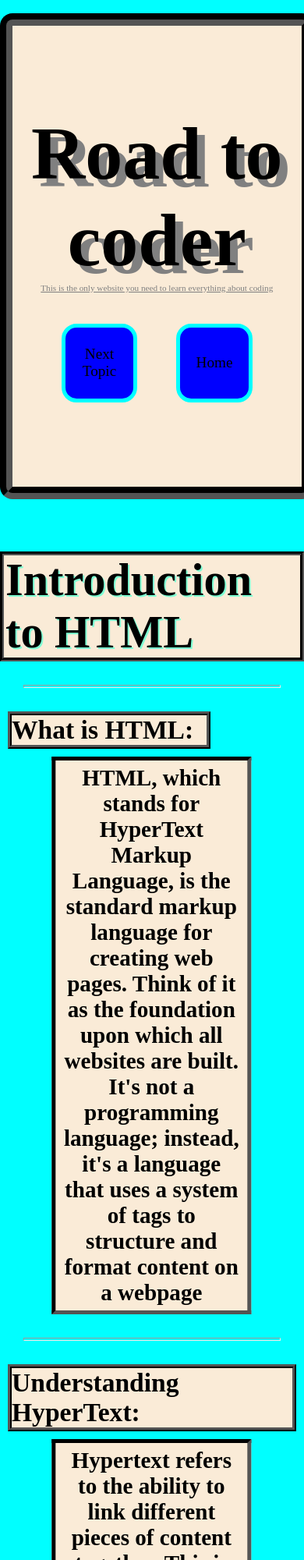
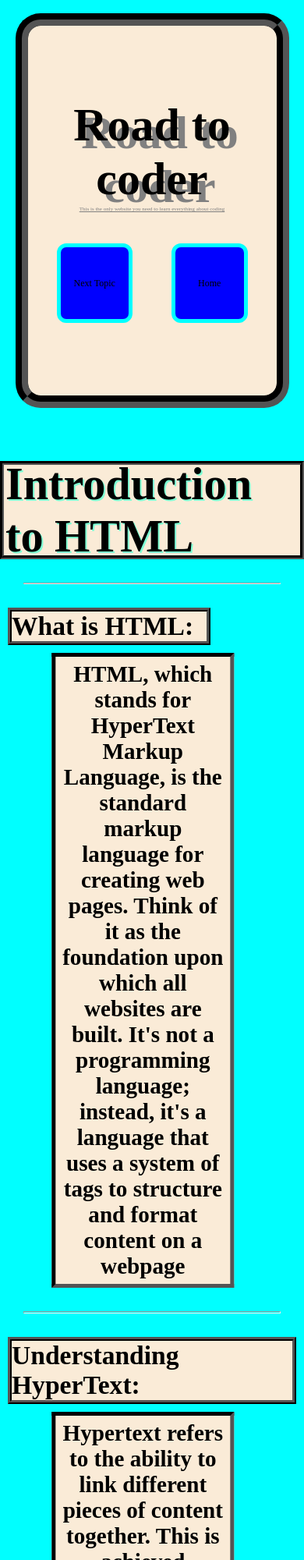
Before and after one commit to Tay008/Road-to-coder-, a plain HTML site: page intro-to-html.html in a window 390 px wide. Shown: the top 2000 px of the page at 78% size. Drawn offline with Linux system fonts and the light colour scheme; a web font is replaced by a local one.

Commit message:
responsive

```diff
--- a/intro-to-html.html
+++ b/intro-to-html.html
@@ -14,19 +14,70 @@
         @media only screen and (max-width: 600px) {
             .hero {
                 text-align: center;
-                height: 90vh;
-                width: 50vw;
-                font-size: 1rem;
+                height: fit-content;
+                width: 90vw;
+                padding: 10px;
+                margin: 10px auto;
+                overflow-wrap: break-word;
+                font-size: 10px;
             }
+
             .main-heading {
-                font-size: 0.1em;
-                margin: auto;
+                margin: 0 auto;
+                word-wrap: break-word;
+                text-align: center;
+                display: flex;
+                justify-content: center;
+                align-items: center;
+                padding-left: 10px;
             }
+
+            .main-topic {
+                height: fit-content;
+                font-size: 10px;
+            }
+
+            button {
+                height: 10%;
+
+
+            }
+
+            h2 {
+                width: auto;
+                font-size: 1.2em;
+            }
+
+            h4 {
+                background-color: antiquewhite;
+                margin-bottom: 5vh;
+                border: 5px inset black;
+                width: 90%;
+                margin: 10px auto;
+                padding: 6px;
+                box-sizing: border-box;
+                word-wrap: break-word;
+                text-align: center;
+                font-size: 1.3em;
+                margin: 0;
+                padding: 6px;
+                text-overflow: clip;
+                text-align: center;
+            }
+        }
+
+        * {
+            box-sizing: border-box;
+        }
+
+        body {
+            overflow-x: hidden;
         }
 
         html {
             margin: 0;
         }
+
         body {
             font-family: "cal sans";
             font-size: 1.4rem;
@@ -34,32 +85,37 @@
             margin: 0;
             height: 500vh;
         }
+
         .hero {
             display: flex;
             align-items: center;
             justify-content: center;
             flex-direction: column;
-            height: 70vh;
-            width: 95vw;
+            height: 60vh;
+            /* width: 95vw; */
             background-color: antiquewhite;
             border: 1rem groove black;
-            border-radius: 1rem;
-            margin: 2vh 1vw;
+            border-radius: 2rem;
+            margin: 20px;
             text-overflow: ellipsis;
             margin: 0 auto;
         }
+
         .hero-back {
             margin-top: 2vh;
         }
+
         .main-heading {
             margin: 0;
             padding: 0%;
             font-size: 6em;
-                text-shadow:10px 10px gray ;
+            text-shadow: 10px 10px gray;
         }
+
         .btn {
             display: flex;
         }
+
         button {
             border: 5px solid aqua;
             font-family: "Spicy Rice";
@@ -84,6 +140,7 @@
             transform: scale(1);
             transition: all 0.3s ease;
         }
+
         .p-hero {
             /* transition: opacity 0.5s linear; */
             margin: 0 0 20px 0;
@@ -92,6 +149,7 @@
             font-size: 0.7em;
             text-decoration: underline;
         }
+
         .main-topic {
             width: fit-content;
             height: 15vh;
@@ -102,7 +160,7 @@
             text-shadow: 2px 2px aquamarine;
             display: flex;
             align-items: center;
-            margin-top:8vh ;
+            margin-top: 8vh;
             margin-bottom: 2vh;
         }
 
@@ -111,7 +169,7 @@
             background-color: antiquewhite;
             width: fit-content;
             font-size: 1.5em;
-            margin-left:3% ;
+            margin-left: 3%;
             padding: 0;
             margin-top: 10vh;
             text-decoration: wavy;
@@ -122,30 +180,34 @@
             margin-bottom: 5vh;
             border: 5px inset black;
             width: 60vw;
+            transform: translate(17vw);
             font-size: 1.3em;
             /* display: flex;
             justify-content: center;
             align-items: center*/
             margin: 0;
             padding: 6px;
-            transform: translate(17vw);
             text-overflow: clip;
             text-align: center;
         }
+
         .point-1 {
             margin-bottom: 20px;
             padding: 0%;
         }
+
         span {
             text-decoration: wavy;
             padding: 0;
             margin: 0;
         }
-    h2 h4 ,
+
+        h2 h4,
         .questions {
             margin: 10px;
             padding: 0
         }
+
         hr {
             height: 0.25vh;
             margin: 30px;
@@ -162,10 +224,11 @@
             height: fit-content;
             margin-top: 10px;
             padding: 1%;
+            border: 5px ridge black;
         }
 
         .line-vertical {
-            height: 42vh;
+            height: 60vh;
             width: 0.3vw;
             color: black;
             background-color: black;
@@ -178,7 +241,9 @@
             height: fit-content;
             margin-top: 10px;
             padding: 1%;
+            border: 5px ridge black;
         }
+
         footer {
             display: flex;
             justify-content: center;
@@ -213,7 +278,8 @@
             What is HTML: &nbsp;
         </h2>
         <h4>
-        HTML, which stands for HyperText Markup Language, is the standard markup language for creating web pages. Think
+            HTML, which stands for HyperText Markup Language, is the standard markup language for creating web pages.
+            Think
             of it as the foundation upon which all websites are built. It's not a programming language; instead, it's a
             language that uses a system of tags to structure and format content on a webpage
         </h4>
@@ -234,7 +300,8 @@
             What is a Markup Language? &nbsp;
         </h2>
         <h4>
-        A markup language is a computer language that defines the structure and presentation of raw text. In HTML, the
+            A markup language is a computer language that defines the structure and presentation of raw text. In HTML,
+            the
             computer can interpret raw text that is wrapped in HTML elements.
         </h4>
     </div>
@@ -255,7 +322,8 @@
             Purpose of HTML: &nbsp;
         </h2>
         <h4>
-        HTML provides structure to the content appearing on a website, such as images, text, or videos. Right-click on
+            HTML provides structure to the content appearing on a website, such as images, text, or videos. Right-click
+            on
             any page on the internet, choose “Inspect,” and you’ll see HTML in a panel of your screen.
         </h4>
     </div>
@@ -279,8 +347,8 @@
         <div class="line-vertical"></div>
         <section class="contact">
             <h2>Contact</h2>
-            <p>Have a suggestion or want to contribute? Reach out at the <a
-                    href="https://github.com/tay008">GitHub Repo</a>.</p>
+            <p>Have a suggestion or want to contribute? Reach out at the <a href="https://github.com/tay008">GitHub
+                    Repo</a>.</p>
         </section>
     </div>
     <footer>
@@ -288,11 +356,12 @@
     </footer>
 </body>
 <script>
-    function toNextLesson () {
+    function toNextLesson() {
         window.location.href = "key-concept.html";
     }
-    function toHomePage () {
+    function toHomePage() {
         window.location.href = "index.html"
     }
 </script>
+
 </html>
```
Also changed, not shown: index.html (+9 -1 lines). Lines whose indentation alone changed are shown as unchanged.
